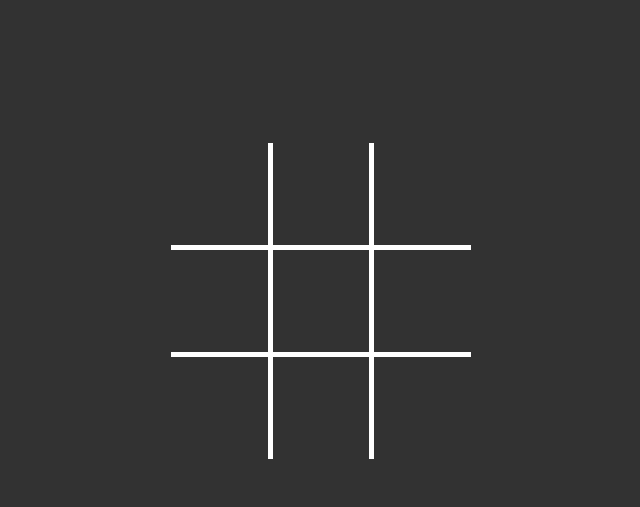
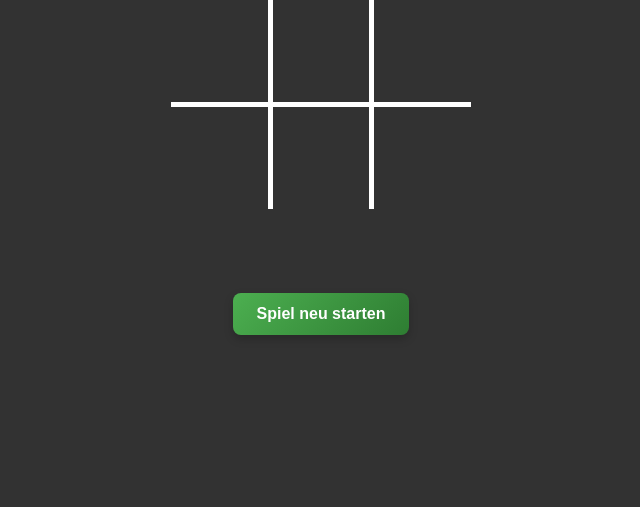
Before and after one commit to XbatzoX/tic-tac-toe-prompt-engineering, a plain HTML site: page index.html in a window 1280 px wide. Shown: the part 293-800 px from the top of the page, without its empty margins (319-959 px from the left). Drawn offline with Linux system fonts and the light colour scheme.

Commit message:
finished game

```diff
--- a/index.html
+++ b/index.html
@@ -9,6 +9,9 @@
 <body onload="init()">
     <h1>Tic Tac Toe</h1>
     <div id="content"></div>
+    <div class="btn-container">
+        <button class="restart-btn" onclick="restartGame()">Spiel neu starten</button>
+    </div>
 
     <script src="/script.js"></script>
 </body>
--- a/script.js
+++ b/script.js
@@ -196,3 +196,19 @@ function generateCrossSVG() {
         </svg>
     `;
 }
+
+function restartGame(){
+    fields = [
+    null,
+    null,
+    null,
+    null,
+    null,
+    null,
+    null,
+    null,
+    null
+    ];
+
+    render();
+}
--- a/style.css
+++ b/style.css
@@ -7,9 +7,9 @@ body {
     flex-direction: column;
     align-items: center;
     /* justify-content: center; */
-    gap: 150px;
-    padding-top: 200px;
-    max-height: 100vh;
+    gap: 100px;
+    /* padding-top: 200px; */
+    max-height:calc(100vh - 177px);
     margin: 0;
 }
 
@@ -55,3 +55,32 @@ body {
 .tictactoe tr:last-child td {
     border-bottom: none;
 }
+
+/* Button zentrieren */
+.btn-container{
+    display: flex;
+    justify-content: center;
+    align-items: center;
+}
+.restart-btn {
+    padding: 12px 24px;
+    font-size: 16px;
+    font-weight: bold;
+    border: none;
+    border-radius: 8px;
+    cursor: pointer;
+    background: linear-gradient(135deg, #4CAF50, #2E7D32);
+    color: white;
+    box-shadow: 0 4px 10px rgba(0, 0, 0, 0.2);
+    transition: transform 0.15s ease, box-shadow 0.15s ease;
+}
+
+.restart-btn:hover {
+    transform: translateY(-2px);
+    box-shadow: 0 6px 14px rgba(0, 0, 0, 0.25);
+}
+
+.restart-btn:active {
+    transform: translateY(0);
+    box-shadow: 0 3px 6px rgba(0, 0, 0, 0.2);
+}
```
